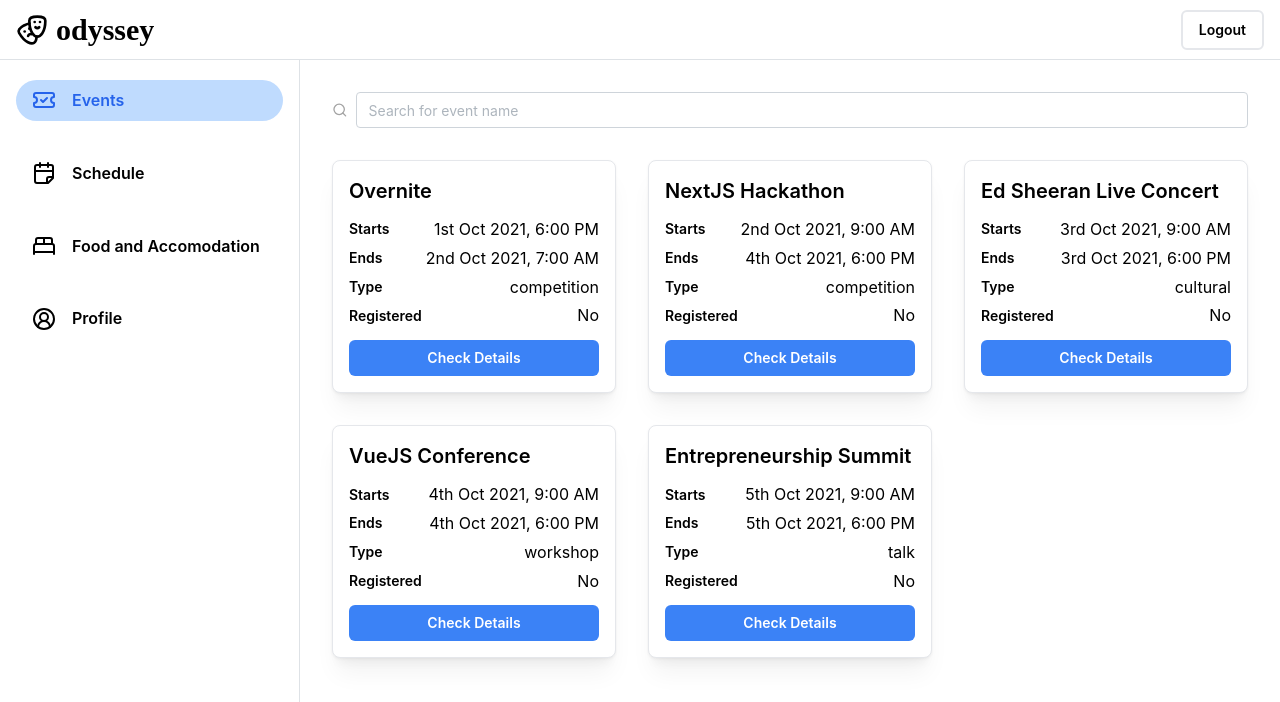
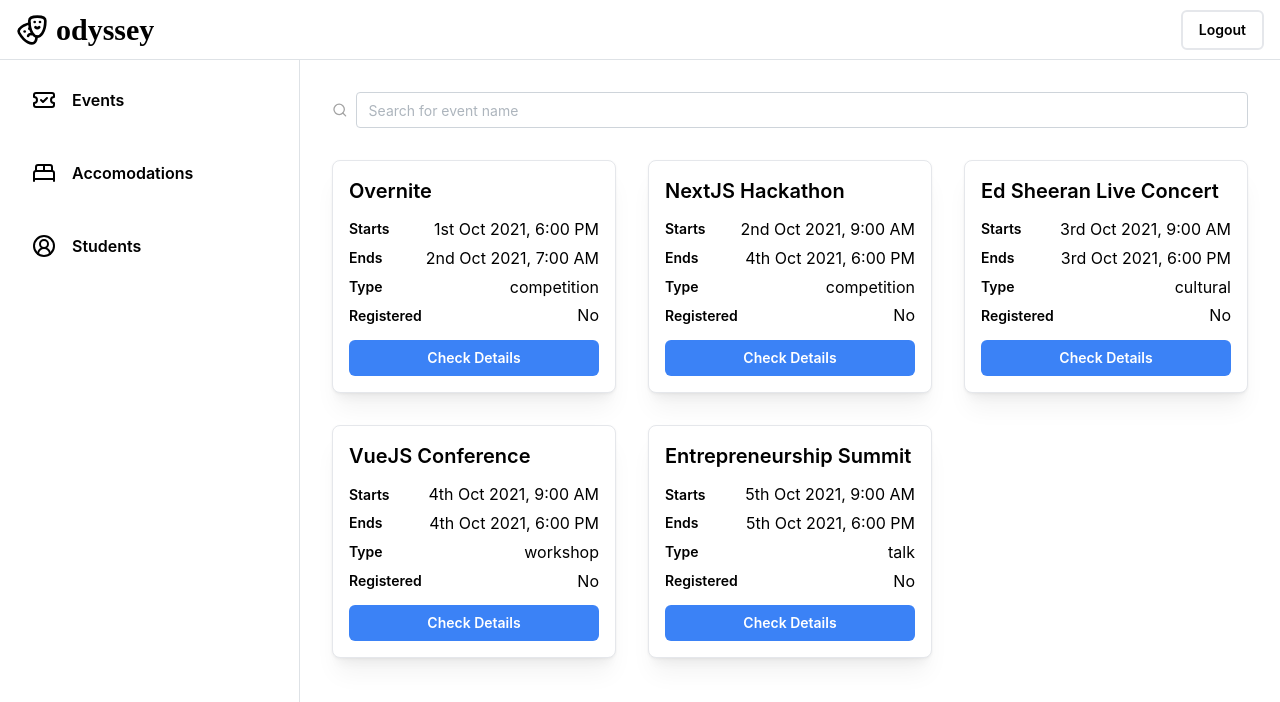
Before and after one commit to AnishDatta247/dbms-frontend, a React (Create React App) app: page /dashboard in a window 1280 px wide. Shown: the top 702 px of the page. Built offline with nearby package versions, Linux system fonts and the light colour scheme; sample sign-in values are in the browser's storage; a web font is replaced by a local one.

Commit message:
admin page start

```diff
--- a/src/components/Event.js
+++ b/src/components/Event.js
@@ -43,7 +43,7 @@ const Event = (props) => {
   };
 
   return (
-    <div>
+    <div className="ml-4">
       <button
         className="pr-4 pl-3 py-2 rounded-md border-2 font-semibold text-sm mt-2 flex gap-1 items-center"
         onClick={() => {
--- a/src/pages/Dashboard.js
+++ b/src/pages/Dashboard.js
@@ -17,7 +17,7 @@ import { Navigate, useNavigate } from "react-router-dom";
 import { toast } from "sonner";
 
 const Dashboard = () => {
-  const type = "guest";
+  const type = "admin";
 
   const [opened, { toggle }] = useDisclosure();
   const [tab, setTab] = useState(() => {
@@ -44,6 +44,10 @@ const Dashboard = () => {
   //     .then((response) => response.json())
   //     .then((data) => console.log(data));
   // }, []);
+
+  useEffect(() => {
+    console.log(tab);
+  }, [tab]);
 
   if (!localStorage.getItem("access_token")) {
     // console.log("HII");
@@ -79,6 +83,7 @@ const Dashboard = () => {
 
       <AppShell.Navbar p="md">
         <ul className="mt-1">
+          {type !== "admin" && (
             <li
               className={`flex gap-4 items-center mb-8 px-4 py-2 rounded-full cursor-pointer duration-300 ${
                 tab === 0 ? "bg-blue-200 text-blue-600" : ""
@@ -91,6 +96,8 @@ const Dashboard = () => {
               <TicketCheck className="w-6 h-6" />
               <span className="font-semibold text-md">Events</span>
             </li>
+          )}
+          {type !== "admin" && (
             <li
               className={`flex gap-4 items-center mb-8 px-4 py-2 rounded-full cursor-pointer duration-300 ${
                 tab === 1 ? "bg-blue-200 text-blue-600" : ""
@@ -103,6 +110,7 @@ const Dashboard = () => {
               <CalendarFold className="w-6 h-6" />
               <span className="font-semibold text-md">Schedule</span>
             </li>
+          )}
           {type === "guest" && (
             <li
               className={`flex gap-4 items-center mb-8 px-4 py-2 rounded-full cursor-pointer duration-300 ${
@@ -119,6 +127,7 @@ const Dashboard = () => {
               </span>
             </li>
           )}
+          {type !== "admin" && (
             <li
               className={`flex gap-4 items-center mb-8 px-4 py-2 rounded-full cursor-pointer duration-300 ${
                 tab === 3 ? "bg-blue-200 text-blue-600" : ""
@@ -131,6 +140,51 @@ const Dashboard = () => {
               <CircleUserRound className="w-6 h-6" />
               <span className="font-semibold text-md">Profile</span>
             </li>
+          )}
+
+          {/* admin tabs */}
+          {type == "admin" && (
+            <li
+              className={`flex gap-4 items-center mb-8 px-4 py-2 rounded-full cursor-pointer duration-300 ${
+                tab === 5 ? "bg-blue-200 text-blue-600" : ""
+              }`}
+              onClick={() => {
+                saveTab(5);
+                toggle();
+              }}
+            >
+              <TicketCheck className="w-6 h-6" />
+              <span className="font-semibold text-md">Events</span>
+            </li>
+          )}
+          {type == "admin" && (
+            <li
+              className={`flex gap-4 items-center mb-8 px-4 py-2 rounded-full cursor-pointer duration-300 ${
+                tab === 6 ? "bg-blue-200 text-blue-600" : ""
+              }`}
+              onClick={() => {
+                saveTab(6);
+                toggle();
+              }}
+            >
+              <BedDouble className="w-6 h-6" />
+              <span className="font-semibold text-md">Accomodations</span>
+            </li>
+          )}
+          {type == "admin" && (
+            <li
+              className={`flex gap-4 items-center mb-8 px-4 py-2 rounded-full cursor-pointer duration-300 ${
+                tab === 7 ? "bg-blue-200 text-blue-600" : ""
+              }`}
+              onClick={() => {
+                saveTab(7);
+                toggle();
+              }}
+            >
+              <CircleUserRound className="w-6 h-6" />
+              <span className="font-semibold text-md">Students</span>
+            </li>
+          )}
         </ul>
       </AppShell.Navbar>
 
```
Lines whose indentation alone changed are shown as unchanged.
